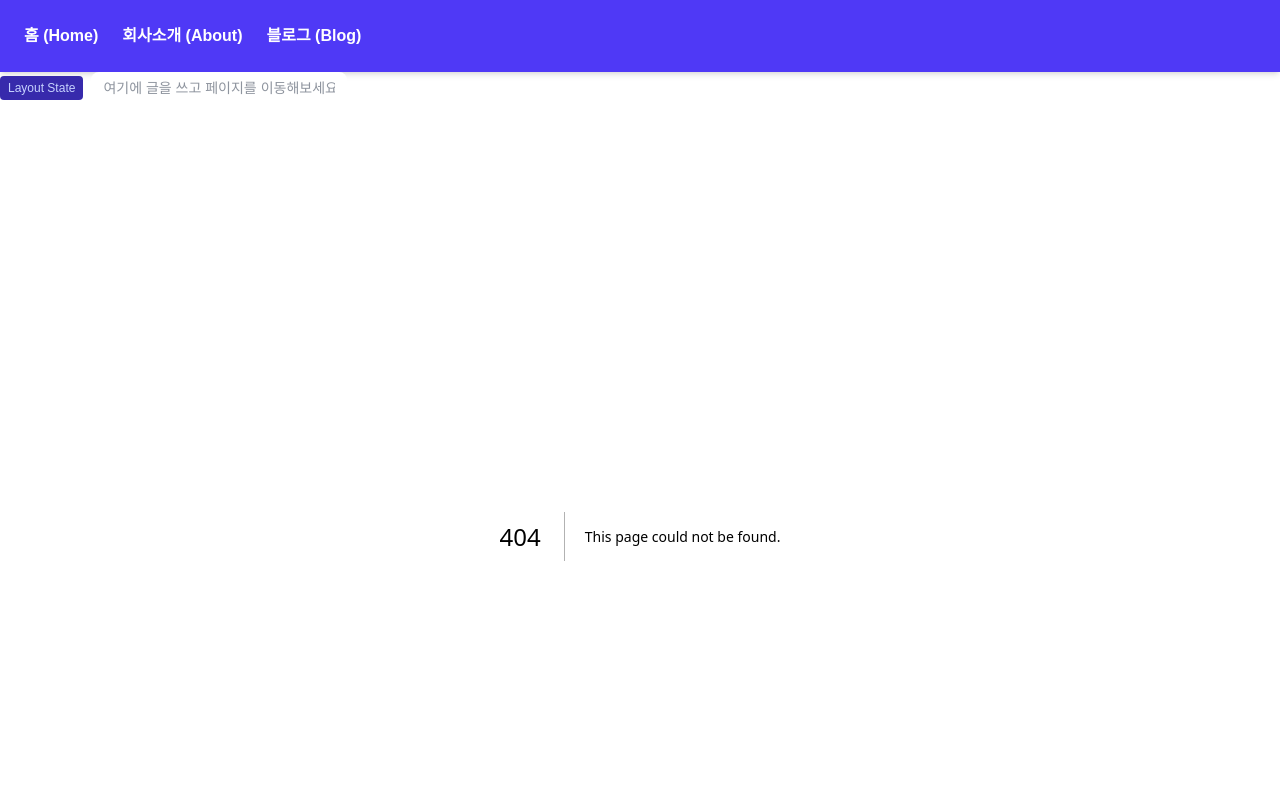
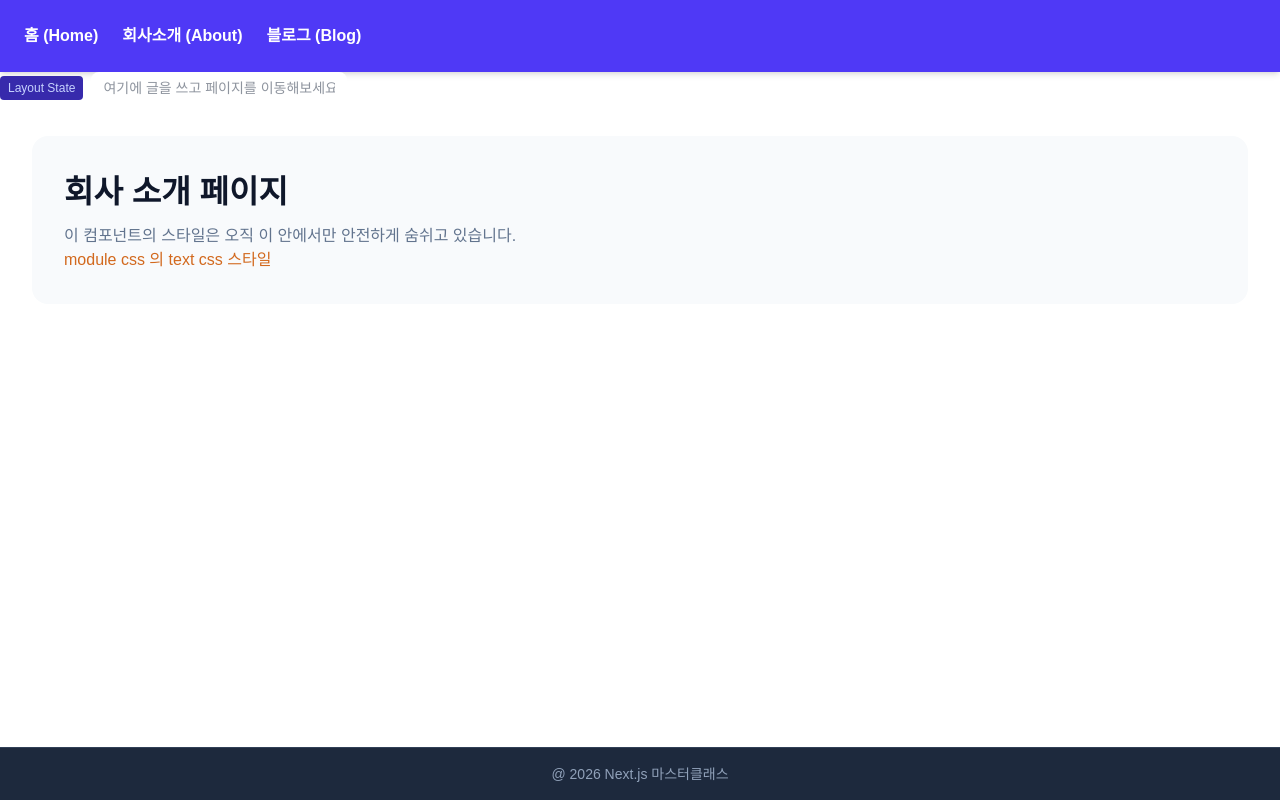
Before and after one commit to pss89/nextjs_project, a Next.js app: page /intro in a window 1280 px wide. Before the commit this address had no page. Shown: the top 800 px of the page. Built offline with nearby package versions, Linux system fonts and the light colour scheme.

Commit message:
module css 사용

```diff
--- /dev/null
+++ b/app/intro/intro.module.css
@@ -0,0 +1,16 @@
+.container {
+    padding: 2rem;
+    background-color:#f8fafc;
+    border-radius:1rem;
+}
+
+.title {
+    font-size:2rem;
+    color:#0f172a;
+    font-weight: 800;
+}
+
+.text {
+    font-size:1rem;
+    color:chocolate;
+}
--- /dev/null
+++ b/app/intro/page.tsx
@@ -0,0 +1,13 @@
+import styles from './intro.module.css'
+
+export default function IntroPage() {
+    return (
+        <div className={styles.container}>
+            <h1 className={styles.title}>회사 소개 페이지</h1>
+            <p className="text-slate-500 mt-2">
+                이 컴포넌트의 스타일은 오직 이 안에서만 안전하게 숨쉬고 있습니다.
+            </p>
+            <p className={styles.text}>module css 의 text css 스타일</p>
+        </div>
+    );
+}
```
